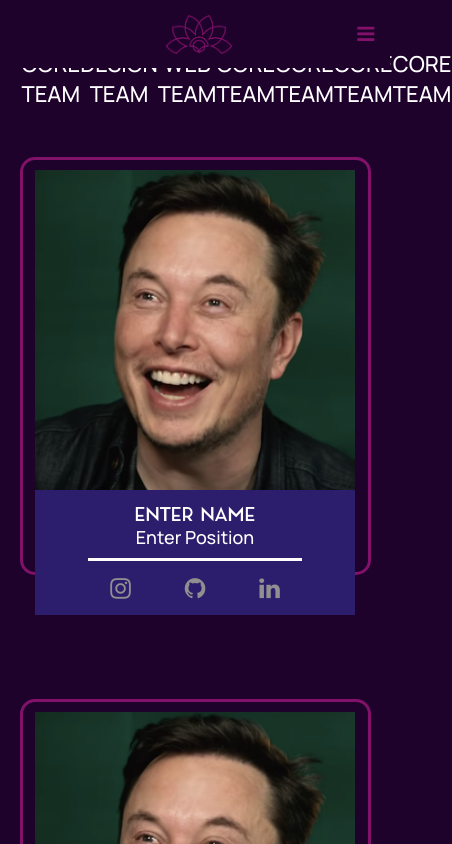
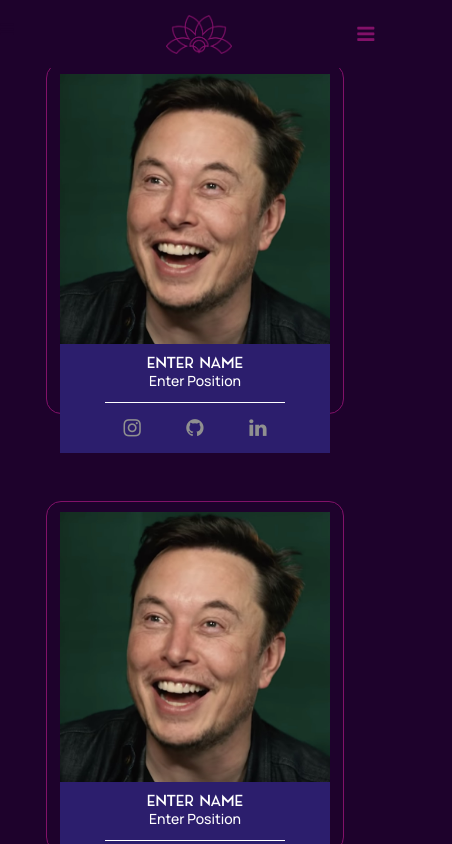
Before and after one commit to kreiva-iiitv/keriva-frontend-2020, a React (Create React App) app: page /members in a window 390 px wide. Shown: the top 844 px of the page, 452 px wide, since content can reach past the window. Built offline with nearby package versions, Linux system fonts and the light colour scheme.

Commit message:
Members page minor fixes and mobile view addition

```diff
--- a/src/Component/Members/Member/Member.css
+++ b/src/Component/Members/Member/Member.css
@@ -249,3 +249,50 @@
 }
 
 }
+
+
+@media(max-width: 600px){
+
+.member__card__border{
+    width: 296px;
+    height: 349px;
+    border: solid 1px #821169;
+    border-radius: 15px;
+}
+
+.member__card{
+	width: 270px;
+    padding-top: 11px;
+}
+
+.member__card__image{
+	width: 270px;
+	height: 270px;
+}
+
+.member__card__details{
+	padding-top: 12.2px;
+}
+
+.member__card__details__text__name{
+	font-size: 16px;
+}
+
+.member__card__details__text__position{
+	font-size: 14px;
+}
+
+.member__card__hr{
+	height: 1px;
+    width: 180px;
+	margin-top: 11.5px;
+}
+
+.member__card__links{
+    margin-top: 12.7px;
+    margin-bottom: 12.8px;
+	gap: 45.5px;
+	font-size: 20.2px;
+}
+
+}
--- a/src/Component/Members/Navbar/Navbar.css
+++ b/src/Component/Members/Navbar/Navbar.css
@@ -85,3 +85,29 @@
 
 
 }
+
+@media(max-width: 600px){
+
+.members__navbar{
+	overflow: scroll;
+	margin-top: 4px;
+	justify-content: flex-start;
+}
+
+.members__navbar__tab{
+  font-size: 18px;
+  width: 133px;
+  height: 24px;
+  border-bottom: 2px solid transparent;
+  padding:5px 16px;
+}
+
+.members__navbar__tab:hover {
+  border-bottom: 2px solid #821169;
+}
+
+.members__navbar__tab>span{
+	width: max-content;
+}
+
+}
--- a/src/Container/Members/Members.css
+++ b/src/Container/Members/Members.css
@@ -5,9 +5,9 @@
 	column-gap: 224px;
 	row-gap:84px;
 	justify-content: center;
-	margin-bottom: 84px;
-	margin-top: 41.6px;
     transition: all 0.3s ease;
+    width: 90%;
+    margin: 41.6px auto 84px auto;
 }
 
 @media (max-width: 1280px) and (min-width: 1080px){
@@ -40,3 +40,12 @@
 }
 
 }
+
+@media(max-width: 600px){
+
+.members{
+	row-gap: 48px;
+	margin: 23px auto 84px auto;
+}
+
+}
```
